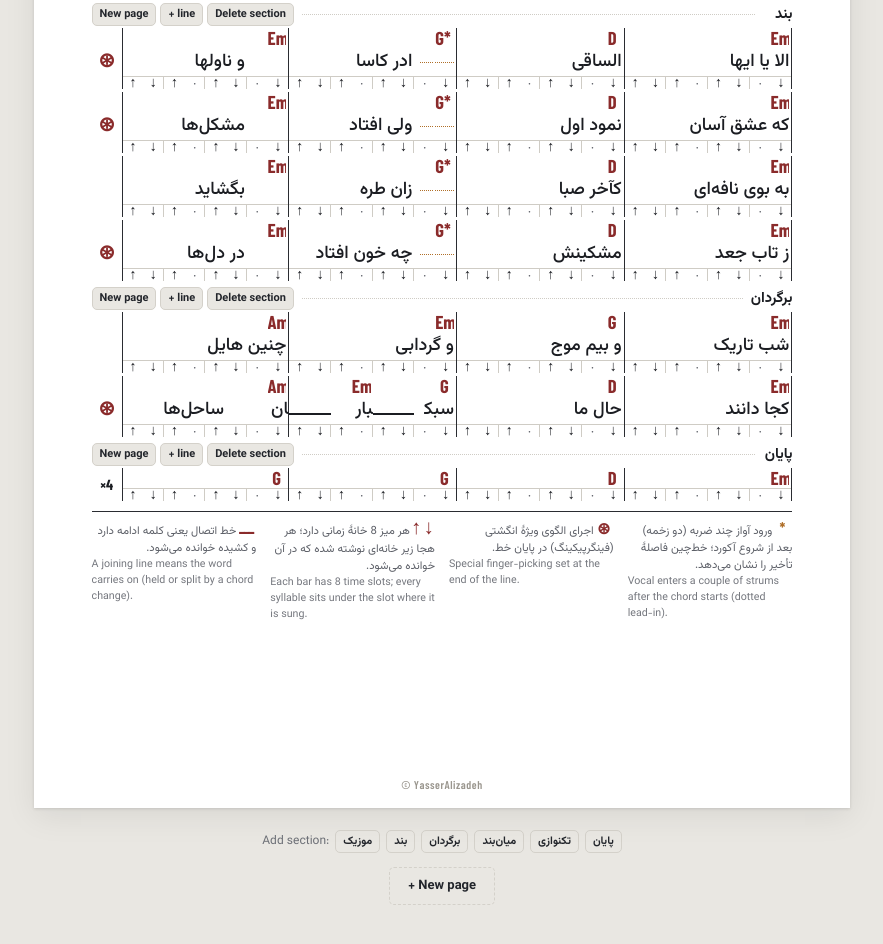
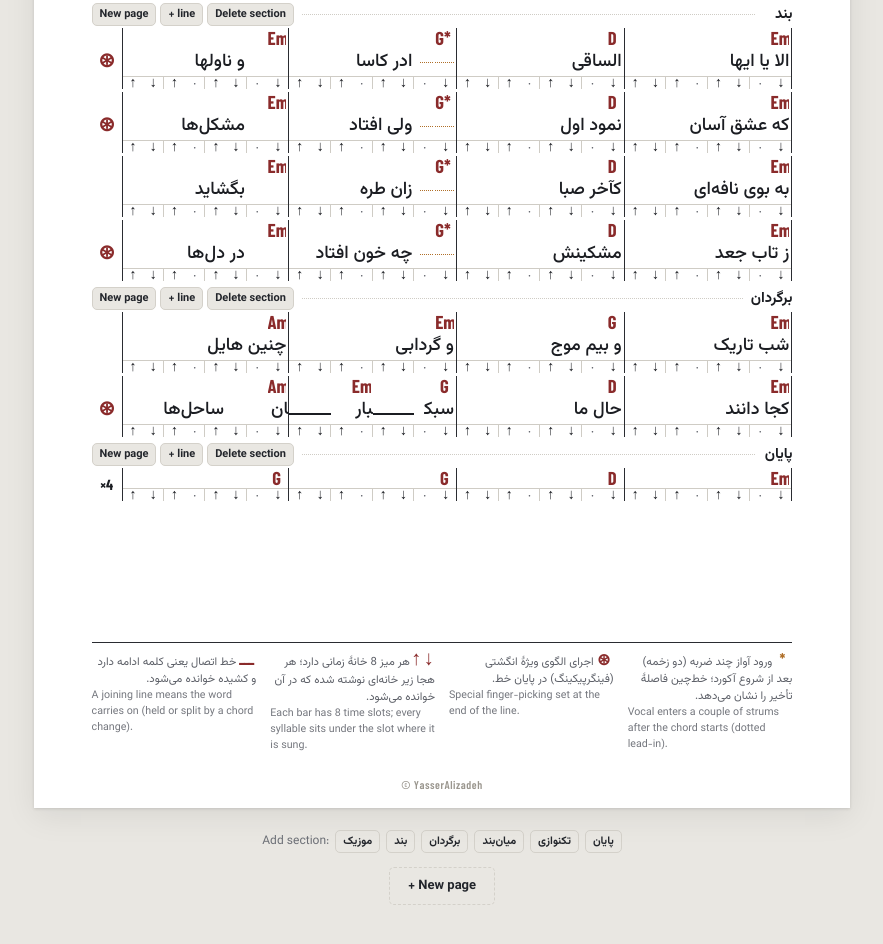
Before and after one commit to yasseralizadeh/chord-sheet-editor, a plain HTML site: page index.html in a window 1280 px wide. Shown: the part 370-1314 px from the top of the page, without its empty margins (198-1081 px from the left). Drawn offline with Linux system fonts and the light colour scheme.

Commit message:
Show the symbol footnotes at the foot of every sheet
Co-Authored-By: Claude Opus 5.5 <noreply@anthropic.com>
Claude-Session: https://claude.ai/code/session_0132MwSDZjxZkRiqDNRm2Vrb

```diff
--- a/index.html
+++ b/index.html
@@ -136,7 +136,7 @@ button.primary{background:var(--ui-accent);border-color:var(--ui-accent);color:#
 .pfoot{position:absolute;bottom:.16in;left:0;right:0;text-align:center;font:600 8.5pt/1.35 var(--f-chord);color:#9a968e;letter-spacing:.05em;direction:ltr}
 .pfoot .pn{display:block;color:var(--ink-soft);font-size:9pt}
 
-.legend{margin-top:10px;padding-top:6px;border-top:1px solid var(--rule);display:grid;grid-template-columns:repeat(4,minmax(0,1fr));gap:6px 14px;font:400 8.5pt/1.5 var(--f-lyric);color:var(--ink-soft)}
+.legend{position:absolute;left:.6in;right:.6in;bottom:.56in;padding-top:6px;border-top:1px solid var(--rule);display:grid;grid-template-columns:repeat(4,minmax(0,1fr));gap:6px 14px;font:400 8.5pt/1.5 var(--f-lyric);color:var(--ink-soft)}
 .legend .sym{display:inline-block;min-width:20px;font:700 12pt var(--f-chord);color:var(--chord);text-align:center}
 .legend .sym.d{color:var(--delay)}
 .legend .sym.g{display:inline-block;min-width:0;width:18px;height:11px;background:var(--off);vertical-align:-1px;margin-inline-end:3px}
@@ -531,7 +531,7 @@ function render(focus){
   lg.push(`<div><span class="sym">↓↑</span><span class="fa">هر میز ${n} خانهٔ زمانی دارد؛ هر هجا زیر خانه‌ای نوشته شده که در آن خوانده می‌شود.</span><span class="en">Each bar has ${n} time slots; every syllable sits under the slot where it is sung.</span></div>`);
   lg.push(`<div><span class="sym">ـــ</span><span class="fa">خط اتصال یعنی کلمه ادامه دارد و کشیده خوانده می‌شود.</span><span class="en">A joining line means the word carries on (held or split by a chord change).</span></div>`);
   if (anyOff) lg.push(`<div><span class="sym g"></span><span class="fa">خانه‌های خاکستری خالی می‌مانند؛ مصراع بعد در خط بعد شروع می‌شود.</span><span class="en">Grey slots stay empty; the next line of the poem starts on the next line.</span></div>`);
-  push(`<div class="legend">${lg.join("")}</div>`);
+  LEGEND = `<div class="legend">${lg.join("")}</div>`;     // repeated at the foot of every sheet
 
   const book = $("#page");
   book.dir = dir; book.lang = S.lang;
@@ -546,6 +546,7 @@ function render(focus){
   if (focus) focusSlot(focus.id, focus.kind, focus.at);
   save();
 }
+let LEGEND = "";
 function pageHTML(inner, cont){
   return `<div class="page"><div class="pbody">${inner}</div></div>`;
 }
@@ -559,7 +560,8 @@ function paginate(){
   for (let i = 0; i < pages.length && i < 40; i++){
     const p = pages[i], body = p.querySelector(".pbody");
     if (i > 0 && !body.querySelector(".runhead")) body.insertAdjacentHTML("afterbegin", runheadHTML(L));
-    const r = p.getBoundingClientRect(), limit = r.top + r.width * PAGE_IN.limit / PAGE_IN.w;
+    if (!p.querySelector(":scope > .legend")) p.insertAdjacentHTML("beforeend", LEGEND);
+    const limit = p.querySelector(":scope > .legend").getBoundingClientRect().top - 4;   // content stops above the footnotes
     const movable = () => [...body.children].filter(b => !b.classList.contains("runhead"));
     const moved = [];
     let blocks = movable();
```
Also changed, not shown: src/editor.src.html (+5 -3 lines), 2 other files.
